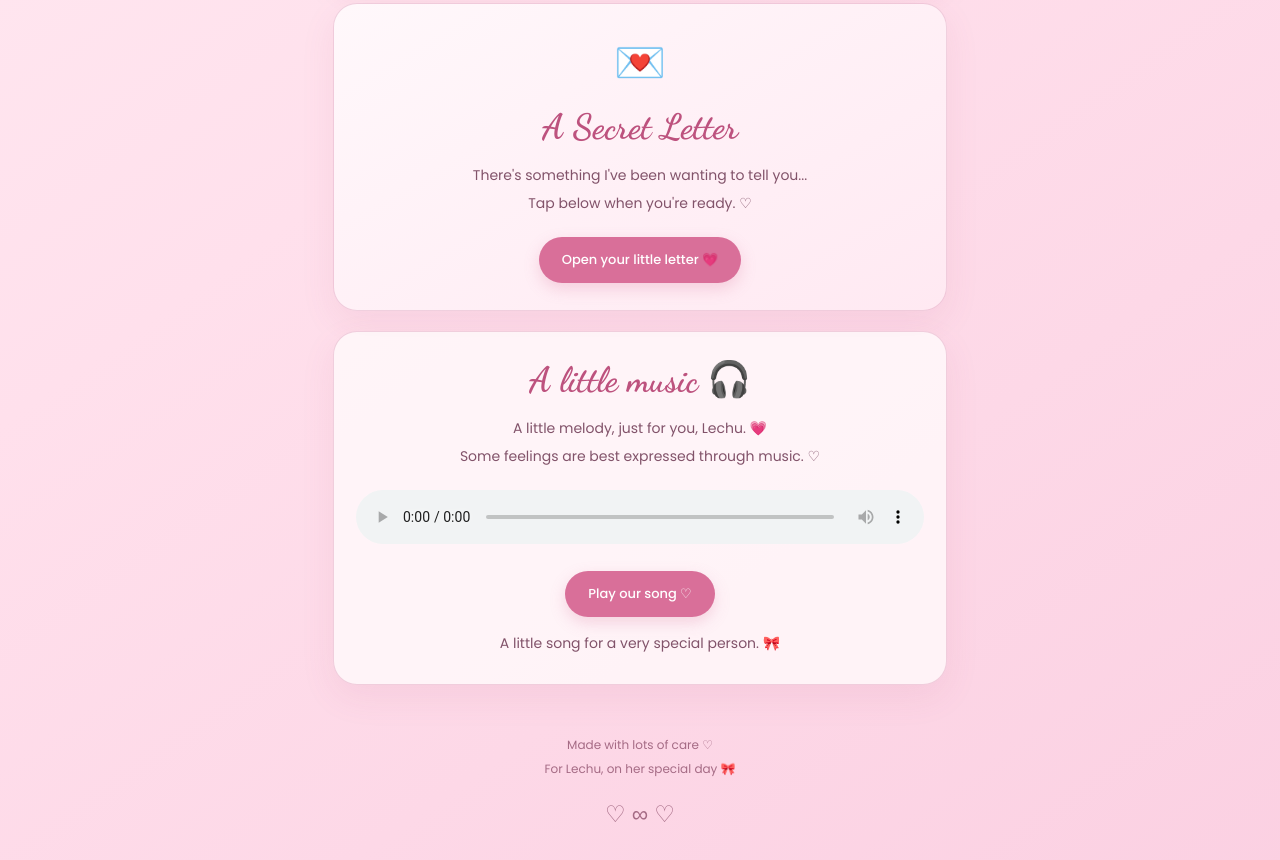
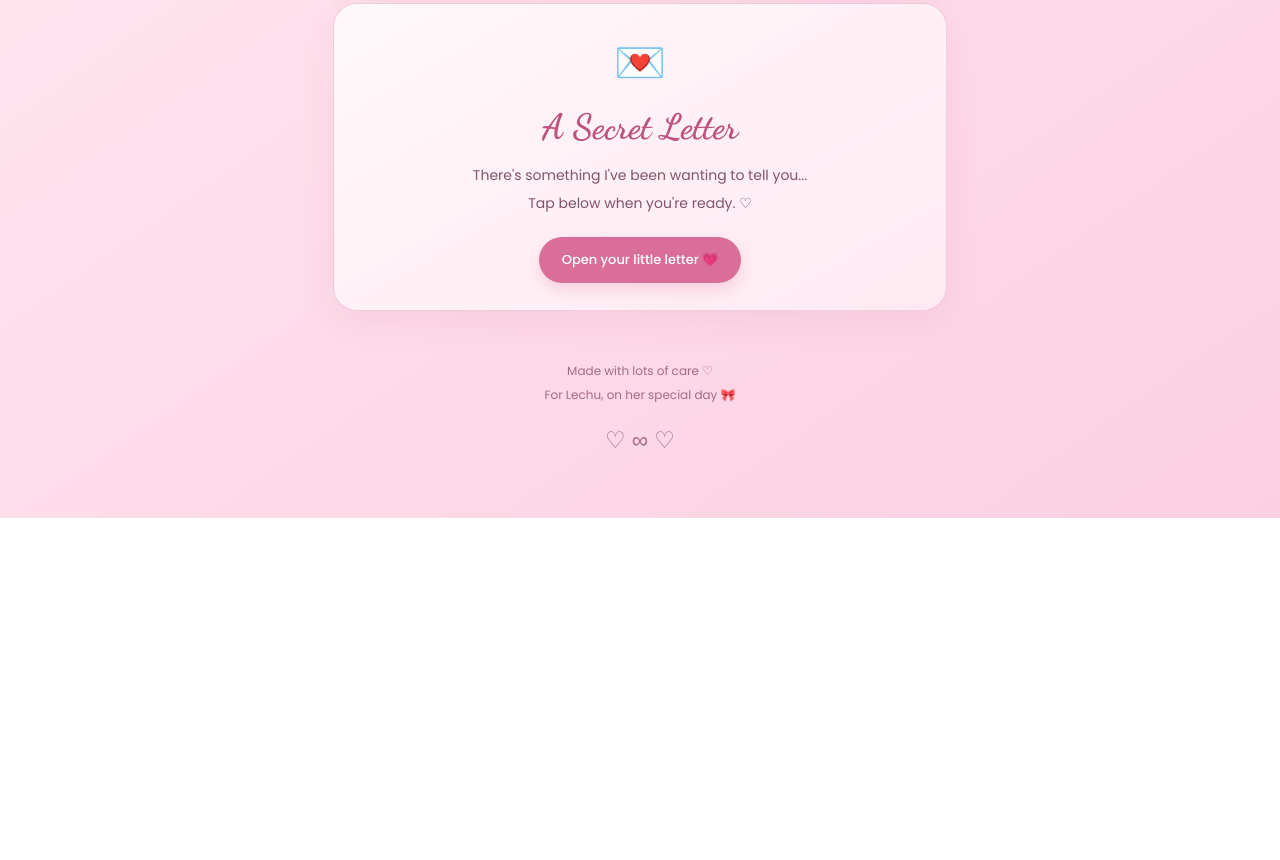
Before and after one commit to beermohammed302-tech/Lechu-birthday-, a plain HTML site: page index.html in a window 1280 px wide. Shown: the part 942-1802 px from the top of the page. After the commit the page ends 1460 px from the top, so only its background shows below. Drawn offline with Linux system fonts and the light colour scheme.

Commit message:
Update birthday message and remove music section
Removed the music section and added a birthday message.

```diff
--- a/index.html
+++ b/index.html
@@ -298,47 +298,15 @@ thank you for being so understanding. thank you for
 
 being my biggest supporter. thank you for caring about me.
 
-i really appreciate you so much</p>
+i really appreciate you so much
+  once again happiest birthday to my favourite person 🤍🌹
+        i am the luckiest person in the world to have a girl like yoy 🩷✨
+
+        always be happy and stay awesome</p>
         <span class="signature">Always wishing you happiness ♡</span>
       </div>
     </section>
-
-
-<section class="card">
-  <h2>A little music 🎧</h2>
-
-  <p>
-    A little melody, just for you, Lechu. 💗
-    <br>
-    Some feelings are best expressed through music. ♡
-  </p>
-
-  <audio
-    id="birthdayMusic"
-    controls
-    autoplay
-    loop
-    preload="auto"
-    style="width: 100%; margin-top: 20px;"
-  >
-    <source src="./lechu-song.mp3" type="audio/mpeg">
-    Your browser does not support audio playback.
-  </audio>
-
-  <button
-    type="button"
-    onclick="document.getElementById('birthdayMusic').play()"
-  >
-    Play our song ♡
-  </button>
-
-  <p style="margin-top: 12px;">
-    A little song for a very special person. 🎀
-  </p>
-</section>
-
-
-    <footer>
+   <footer>
       Made with lots of care ♡<br>
       For Lechu, on her special day 🎀
       <div style="font-size: 23px; margin-top: 10px;">
```
